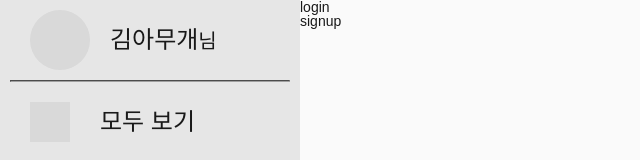
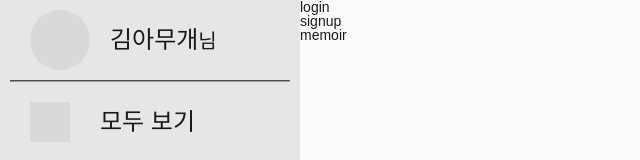
Before and after one commit to Jindo-Dog/RecoveryFrontEnd, a React (Vite) app: page / in a window 1280 px wide. Shown: the top 160 px of the page, without its empty margins (0-640 px from the left). Built offline with nearby package versions, Linux system fonts and the light colour scheme.

Commit message:
#14 Feat: 제목 fontsize지정 및 라우팅 설정

```diff
--- a/src/App.tsx
+++ b/src/App.tsx
@@ -4,9 +4,10 @@ import "./styles/index.scss";
 import { Route, Routes } from "react-router-dom";
 import SideBar from "./component/common/sideBar.tsx";
 import Login from "./component/auth/login.tsx";
-import MemoirsList from "./component/memoirs/memoirsList.tsx";
+import MemoirsList from "./component/memoir/memoirsList.tsx";
 import SignUp from "./component/auth/signup.tsx";
 import User from "./component/user/user.tsx";
+import MemoirWriteTitlePage from "./component/memoir/pages/memoirWriteTitlePage.tsx";
 
 function App() {
     return (
@@ -19,6 +20,7 @@ function App() {
                     <Route element={<SideBar />}>
                         <Route path={"/"} element={<MemoirsList />} />
                         <Route path={"/user"} element={<User />} />
+                        <Route path={"/memoir"} element={<MemoirWriteTitlePage />} />
                     </Route>
                 </Routes>
             </React.Suspense>
--- a/src/component/memoirs/memoirsList.tsx
+++ b/src/component/memoir/memoirsList.tsx
@@ -4,6 +4,8 @@ const MemoirsList = () => {
             <a href={"/login"}>login</a>
             <br />
             <a href={"/signup"}>signup</a>
+            <br />
+            <a href={"/memoir"}>memoir</a>
         </div>
     );
 };
--- a/src/styles/_styles.scss
+++ b/src/styles/_styles.scss
@@ -1,5 +1,6 @@
 @use "sass:color";
 $root-font-size: 24px;
+$title-font-size: 32px;
 
 $primary-color: #2d4a70;
 $primary-lighter-color: #4b6384;
```
